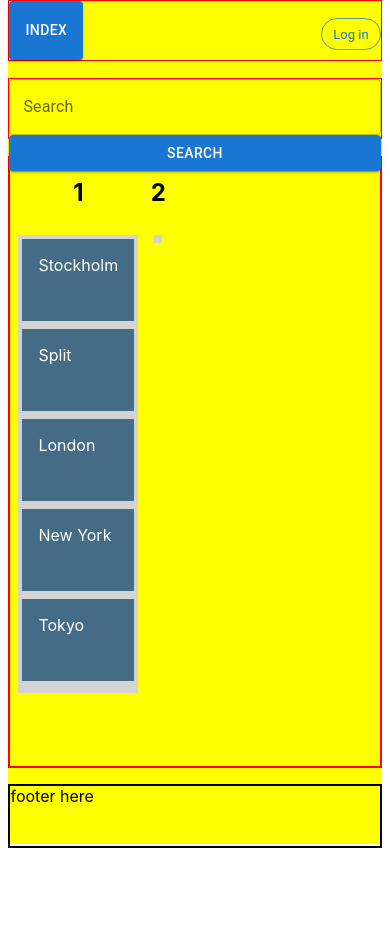
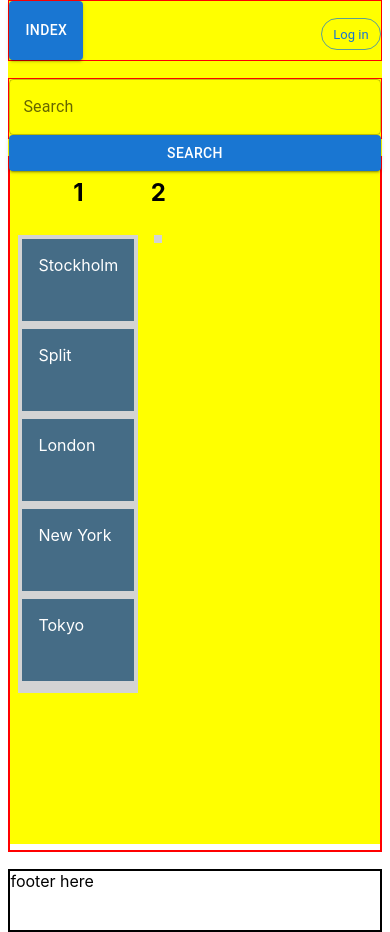
Before and after one commit to GoranAviani/react_apollo_client_3_cache, a React (Create React App) app: page / in a window 390 px wide. Before the commit the page ends 848 px from the top, so only its background shows below. Built offline with nearby package versions, Linux system fonts and the light colour scheme.

Commit message:
changing keys

```diff
--- a/src/components/DefaultCities/DefaultCities.css
+++ b/src/components/DefaultCities/DefaultCities.css
@@ -1,7 +1,13 @@
-.defaultCities{
+.defaultCities {
     display: grid;
     grid-template-columns: repeat(4, 1fr);
     grid-auto-flow: row;
     height: 72vh;
     border: 2px solid red;
 }
+
+@media screen and (max-width: 600px) {
+    .defaultCities {
+        height: 82vh;
+    }
+}
```
